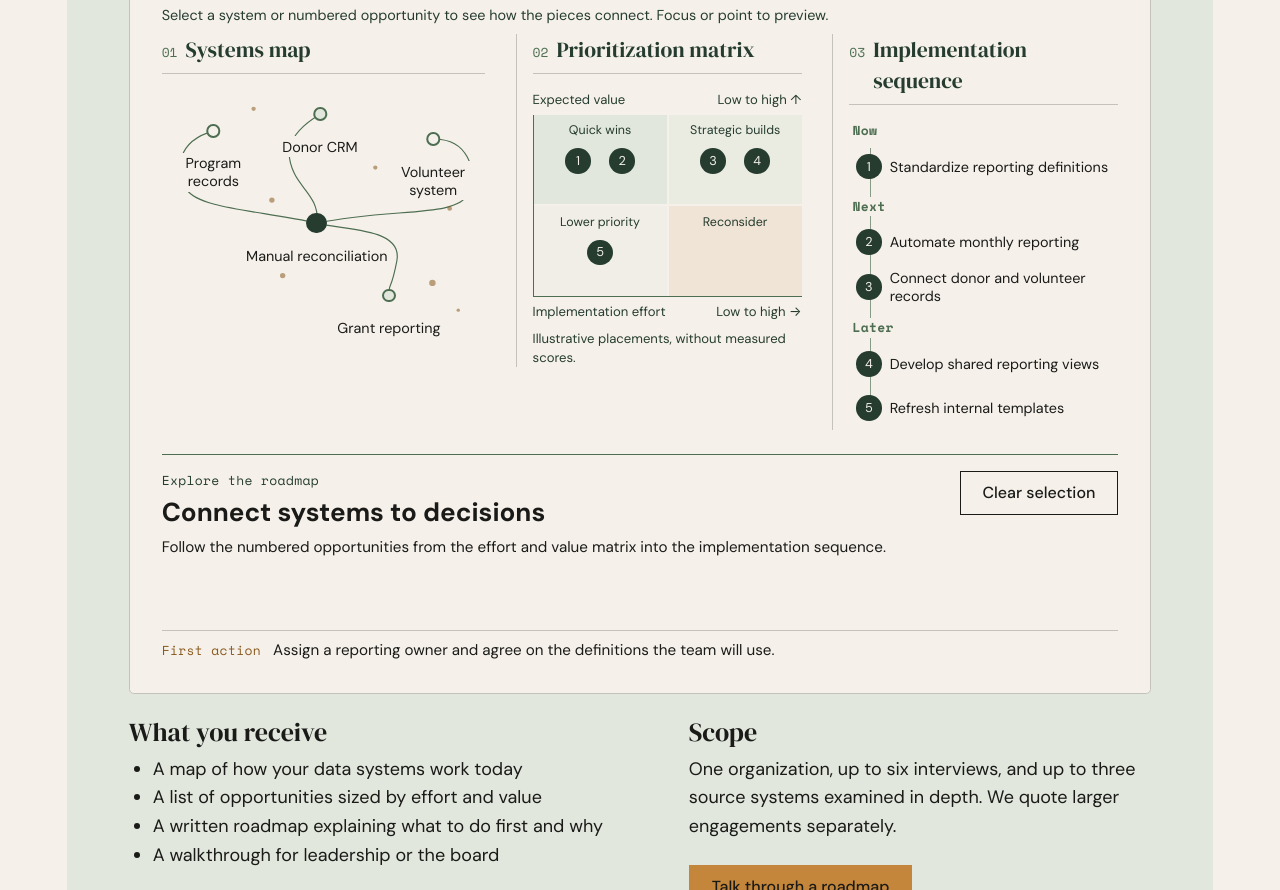
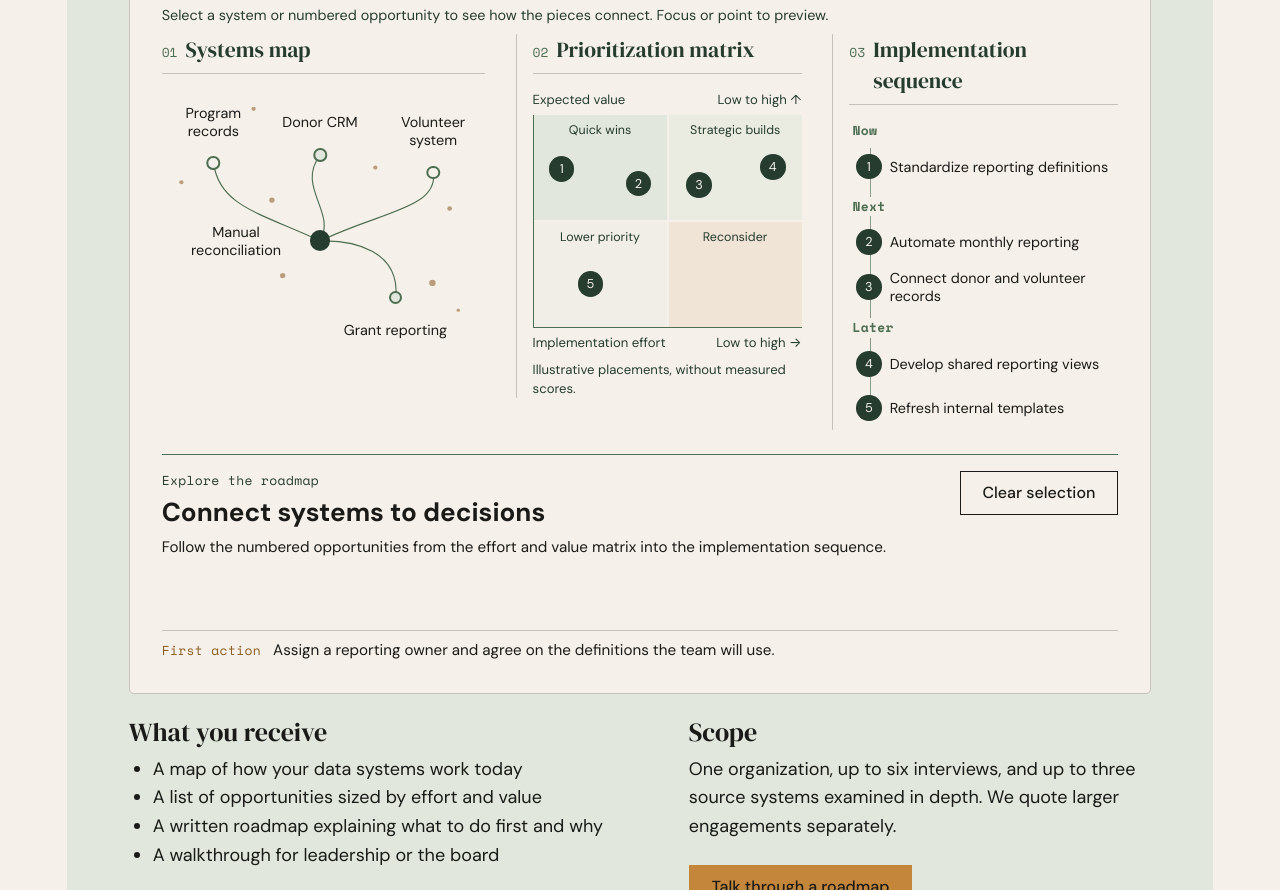
Before and after one commit to DataForHumans/dfh-website, an Astro site: page /services in a window 1280 px wide. Shown: the part 1155-2045 px from the top of the page. Built offline with nearby package versions, Linux system fonts and the light colour scheme; Astro itself is replaced by a stand-in of ours.

Commit message:
Improve Roadmap connection and marker legibility

```diff
--- a/src/components/RoadmapSample.astro
+++ b/src/components/RoadmapSample.astro
@@ -5,19 +5,26 @@ import { opportunities, phases, quadrants, systems, type SystemId } from '../dat
 import '../styles/roadmap.css';
 
 const nodes = [
-  { id: 'program', x: 48, y: 39 },
-  { id: 'donor', x: 147, y: 23 },
-  { id: 'volunteer', x: 252, y: 47 },
-  { id: 'reconciliation', x: 144, y: 127 },
-  { id: 'grants', x: 211, y: 196 },
+  { id: 'program', x: 48, y: 70 },
+  { id: 'donor', x: 147, y: 62 },
+  { id: 'volunteer', x: 252, y: 79 },
+  { id: 'reconciliation', x: 147, y: 144 },
+  { id: 'grants', x: 217, y: 198 },
 ] as const satisfies readonly { id: SystemId; x: number; y: number }[];
 
 const edges = [
-  { from: 'program', to: 'reconciliation', path: 'M48 39C13 49 12 77 23 95S91 115 144 127' },
-  { from: 'donor', to: 'reconciliation', path: 'M147 23C111 45 116 65 123 80S146 104 144 127' },
-  { from: 'volunteer', to: 'reconciliation', path: 'M252 47C283 46 294 76 284 99S214 112 144 127' },
-  { from: 'reconciliation', to: 'grants', path: 'M144 127C168 134 224 131 218 163S210 183 211 196' },
+  { from: 'program', to: 'reconciliation', path: 'M48 70C53 111 93 118 147 144' },
+  { from: 'donor', to: 'reconciliation', path: 'M147 62C124 92 162 116 147 144' },
+  { from: 'volunteer', to: 'reconciliation', path: 'M252 79C256 113 203 116 147 144' },
+  { from: 'reconciliation', to: 'grants', path: 'M147 144C179 143 221 154 217 198' },
 ] as const satisfies readonly { from: SystemId; to: SystemId; path: string }[];
+
+// Qualitative visual offsets within each opportunity's existing quadrant.
+const markerPlacement: Record<number, [number, number]> = {
+  1: [0.02, 0.29], 2: [0.98, 0.81],
+  3: [0.05, 0.87], 4: [0.97, 0.22],
+  5: [0.38, 0.56],
+};
 ---
 
 <section class="sample-report" aria-labelledby="sample-roadmap-title">
@@ -84,6 +91,7 @@ const edges = [
                       type="button"
                       class="roadmap-marker"
                       data-opportunity={item.id}
+                      style={`--marker-x:${markerPlacement[item.id][0]};--marker-y:${markerPlacement[item.id][1]}`}
                       aria-label={`Opportunity ${item.id}: ${item.name}, ${quadrant.name}`}
                       disabled
                     ><span>{item.id}</span></button>
--- a/src/styles/roadmap.css
+++ b/src/styles/roadmap.css
@@ -166,7 +166,25 @@
 .roadmap-node[data-system='donor'] .roadmap-node__point::before,
 .roadmap-node[data-system='grants'] .roadmap-node__point::before { background: var(--sage-wash); }
 
-.roadmap-node[data-system='reconciliation'] { width: min(74%, 10.5rem); }
+.roadmap-node:not([data-system='reconciliation'], [data-system='grants']) {
+  grid-template-rows: 2.5rem 2.75rem;
+  transform: translate(-50%, -3.875rem);
+}
+.roadmap-node:not([data-system='reconciliation'], [data-system='grants']) .roadmap-node__label {
+  grid-row: 1;
+  align-self: end;
+}
+.roadmap-node:not([data-system='reconciliation'], [data-system='grants']) .roadmap-node__point { grid-row: 2; }
+
+.roadmap-panel .roadmap-node[data-system='reconciliation'] {
+  width: min(58%, 10.5rem);
+  grid-template-columns: minmax(0, 1fr) 2.75rem;
+  grid-template-rows: auto;
+  align-items: center;
+  transform: translate(calc(-100% + 1.375rem), -1.375rem);
+}
+.roadmap-node[data-system='reconciliation'] .roadmap-node__point { grid-area: 1 / 2; }
+.roadmap-node[data-system='reconciliation'] .roadmap-node__label { grid-area: 1 / 1; }
 .roadmap-node[data-system='grants'] { width: min(52%, 7.25rem); }
 .roadmap-node[data-system='reconciliation'] .roadmap-node__point::before {
   width: 1.3rem;
@@ -177,7 +195,6 @@
 
 .roadmap-node__label {
   padding: 0.1rem 0.22rem;
-  background: var(--cream);
 }
 
 .roadmap-node.is-related .roadmap-node__point::before {
@@ -217,7 +234,7 @@
 .roadmap-quadrant:nth-child(3) { background: color-mix(in srgb, var(--sage-wash) 27%, var(--cream)); }
 .roadmap-quadrant:nth-child(4) { background: color-mix(in srgb, var(--ochre) 12%, var(--cream)); }
 .roadmap-quadrant p { margin: 0; color: var(--sage-deep); font-size: 0.78rem; line-height: 1.25; text-align: center; }
-.roadmap-quadrant > div { display: flex; flex-wrap: wrap; justify-content: center; }
+.roadmap-quadrant > div { position: relative; height: 4.5rem; }
 .roadmap-marker span, .roadmap-step__number {
   display: grid;
   place-items: center;
@@ -231,6 +248,10 @@
 }
 
 .roadmap-panel button.roadmap-marker {
+  position: absolute;
+  inset-inline-start: calc(var(--touch-target) / 2 + (100% - var(--touch-target)) * var(--marker-x));
+  inset-block-start: calc(var(--touch-target) / 2 + (100% - var(--touch-target)) * var(--marker-y));
+  transform: translate(-50%, -50%);
   display: grid;
   place-items: center;
   padding: 0;
```
Also changed, not shown: tests/roadmap.spec.ts (+30 -0 lines).
